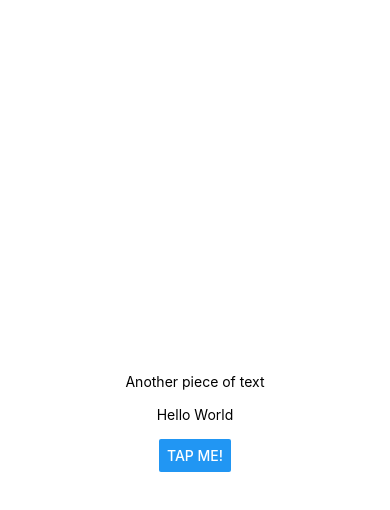
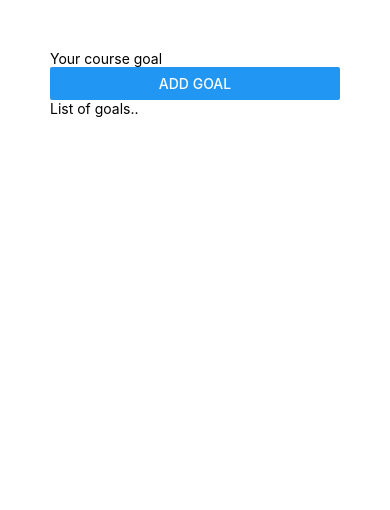
Before and after one commit to Pinetart/React-Native-Max, a React Native app: screen / in a window 390 px wide. Shown: the top 510 px of the page. Built offline with nearby package versions, Linux system fonts and the light colour scheme.

Commit message:
Exploring Layouts & Flexbox

```diff
--- a/App.js
+++ b/App.js
@@ -1,23 +1,21 @@
-import { Button, StyleSheet, Text, View } from "react-native";
+import { Button, StyleSheet, Text, TextInput, View } from "react-native";
 
 export default function App() {
   return (
     <View style={styles.container}>
       <View>
-        <Text>Another piece of text</Text>
+        <TextInput placeholder="Your course goal" />
+        <Button title="Add Goal" />
       </View>
-      <Text style={styles.dummyText}>Hello World</Text>
-      <Button title="TAP ME!" />
+      <View>
+        <Text>List of goals..</Text>
+      </View>
     </View>
   );
 }
 
 const styles = StyleSheet.create({
   container: {
-    flex: 1,
-    backgroundColor: "#fff",
-    alignItems: "center",
-    justifyContent: "center",
+    padding: 50,
   },
-  dummyText: { margin: 16 },
 });
```
